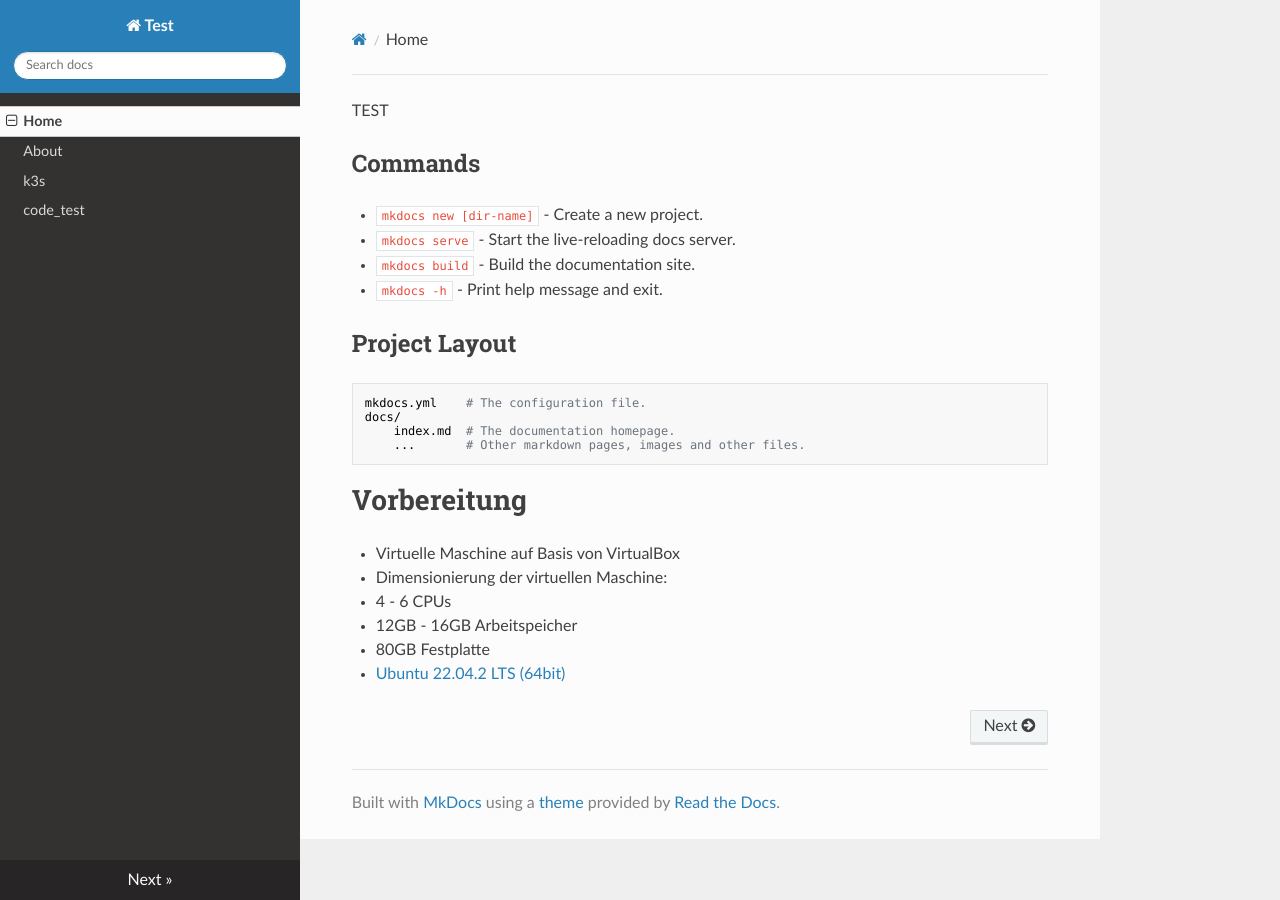
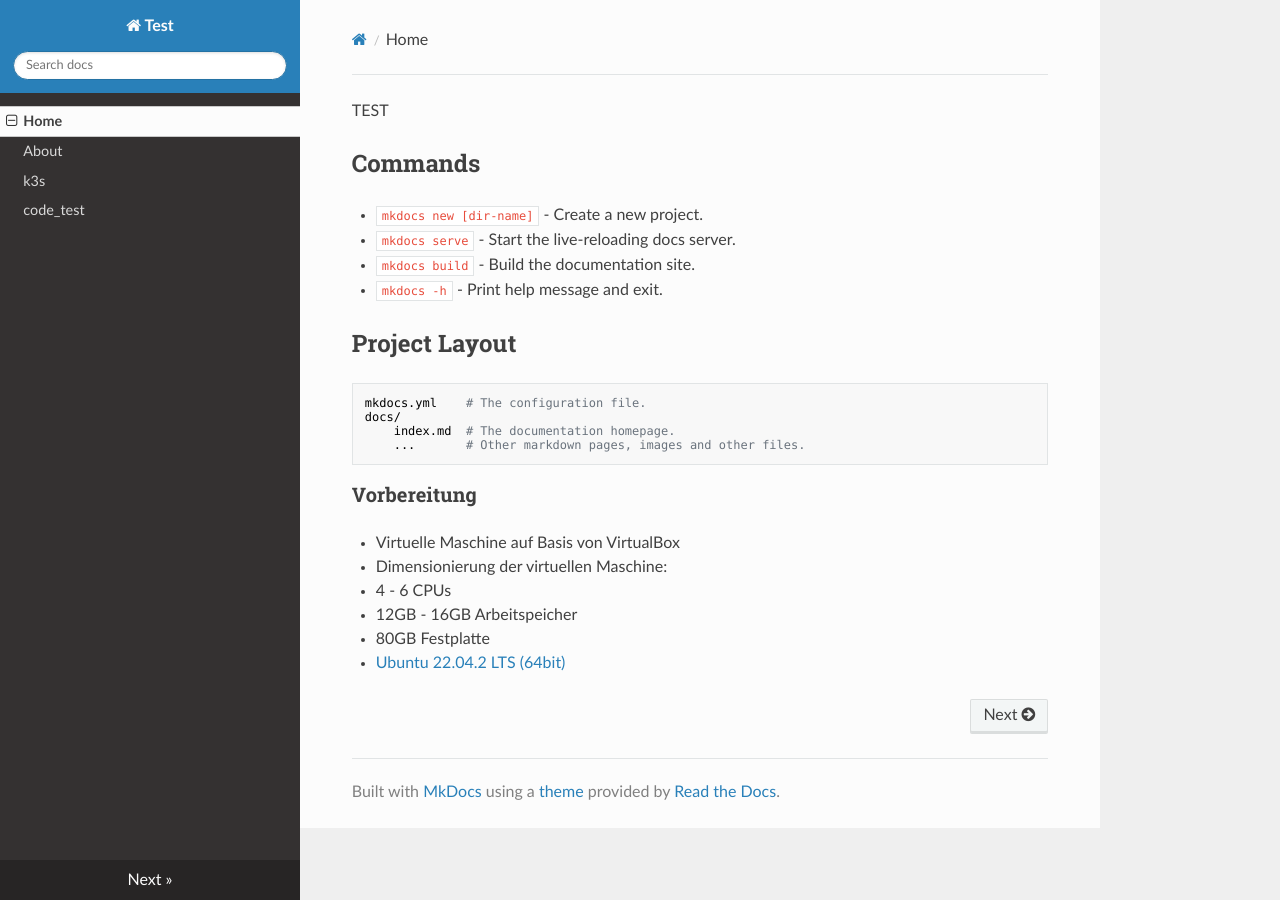
Before and after one commit to dennislauer/Test_, an MkDocs documentation site: the page built from docs/index.md, in a window 1280 px wide. Built offline with MkDocs 1.6.1, drawn with Linux system fonts in a browser that asks for light colours; nearby versions of some CDN libraries.

```diff
--- a/docs/index.md
+++ b/docs/index.md
@@ -14,7 +14,7 @@ TEST
         index.md  # The documentation homepage.
         ...       # Other markdown pages, images and other files.
 
-# Vorbereitung
+### Vorbereitung
 
 - Virtuelle Maschine auf Basis von VirtualBox
 - Dimensionierung der virtuellen Maschine:
```
